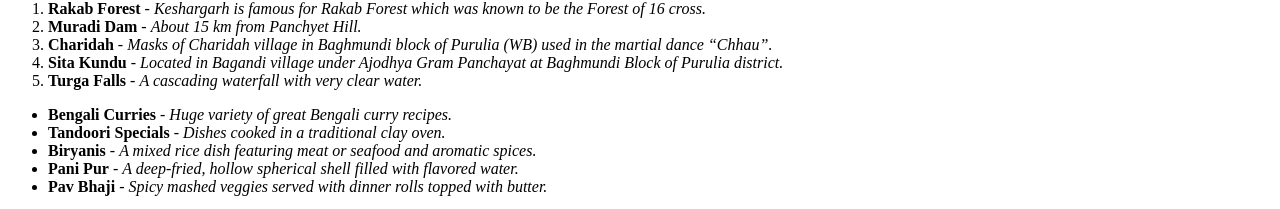
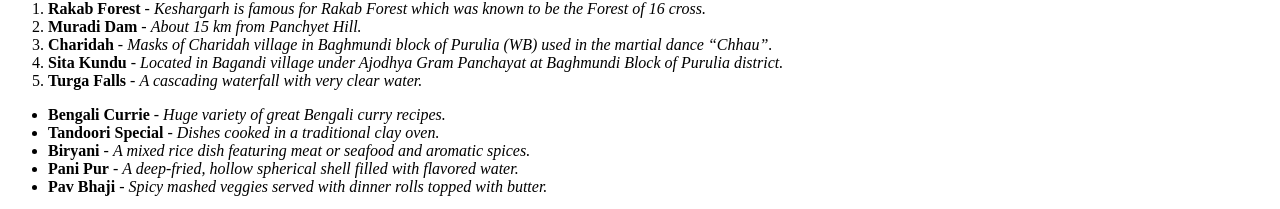
Before and after one commit to acciojob/favorite-holiday-subir211, a website: page main.html in a window 1280 px wide. Shown: the part 166-375 px from the top of the page. Drawn offline with Linux system fonts and the light colour scheme.

Commit message:
created a submission

```diff
--- a/main.html
+++ b/main.html
@@ -10,7 +10,6 @@
     <h1>My Favorite Holiday Destination: Purulia, West Bengal</h1>
     <br>
     <p>Purulia is a picturesque district located in the state of West Bengal, known for its scenic beauty, rich culture, and vibrant traditions. Nestled in the Chota Nagpur Plateau, it is characterized by rolling hills, lush forests, and a variety of wildlife.</p>
-
     <ol>
         <li><strong>Rakab Forest</strong> - <em>Keshargarh is famous for Rakab Forest which was known to be the Forest of 16 cross.</em></li>
         <li><strong>Muradi Dam</strong> - <em>About 15 km from Panchyet Hill.</em></li>
@@ -19,14 +18,17 @@
         <li><strong>Turga Falls</strong> - <em>A cascading waterfall with very clear water.</em></li>
     </ol>
     <ul>
-        <li><strong>Bengali Curries</strong> - <em>Huge variety of great Bengali curry recipes.</em></li>
-        <li><strong>Tandoori Specials</strong> - <em>Dishes cooked in a traditional clay oven.</em></li>
-        <li><strong>Biryanis</strong> - <em>A mixed rice dish featuring meat or seafood and aromatic spices.</em></li>
+        <li><strong>Bengali Currie</strong> - <em>Huge variety of great Bengali curry recipes.</em></li>
+        <li><strong>Tandoori Special</strong> - <em>Dishes cooked in a traditional clay oven.</em></li>
+        <li><strong>Biryani</strong> - <em>A mixed rice dish featuring meat or seafood and aromatic spices.</em></li>
         <li><strong>Pani Pur</strong> - <em>A deep-fried, hollow spherical shell filled with flavored water.</em></li>
         <li><strong>Pav Bhaji</strong> - <em>Spicy mashed veggies served with dinner rolls topped with butter.</em></li>
     </ul>
     <script type="text/javascript" src="./script.js">
-
 	</script>
 </body>
+
+
+
+
 </html>
```
